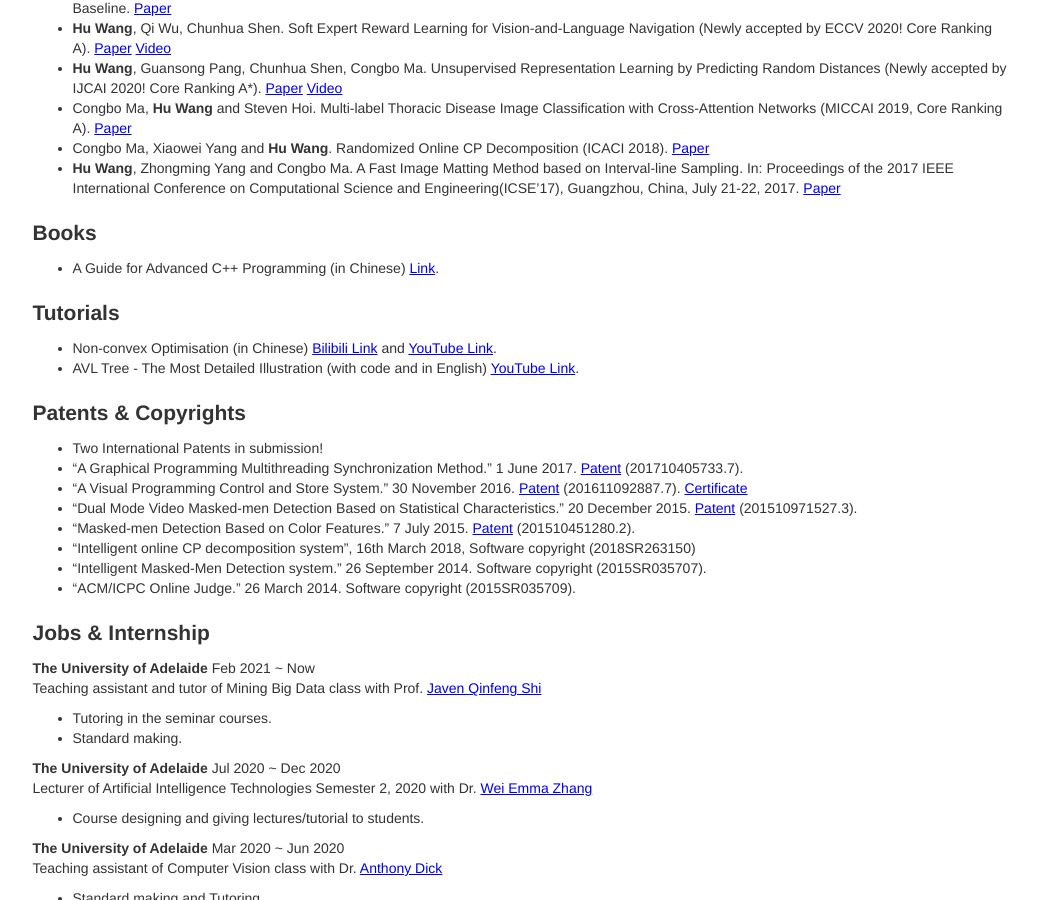
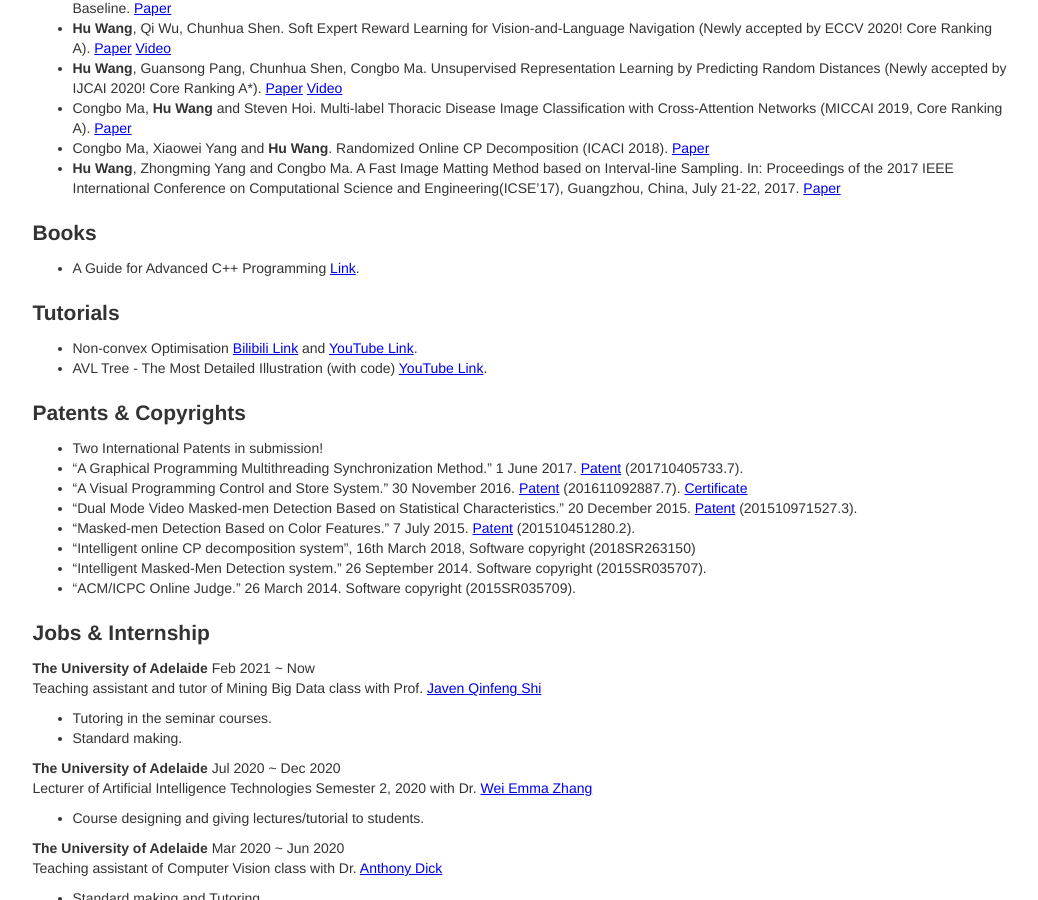
Before and after one commit to billhhh/whblog-omega, a Jekyll site: the page res/index.html, which Jekyll copies as it is, in a window 1280 px wide and 900 px high, scrolled down 712 px. Shown: the whole window, without its empty margins (120-1158 px from the left). Built offline with Jekyll 4.4.1, drawn with Linux system fonts in a browser that asks for light colours.

Commit message:
Update index.html

```diff
--- a/res/index.html
+++ b/res/index.html
@@ -93,7 +93,7 @@
       <div class="row">
         <ul>
           <li>
-            A Guide for Advanced C++ Programming (in Chinese) <a href = "https://item.jd.com/12520061.html">Link</a>.
+            A Guide for Advanced C++ Programming <a href = "https://item.jd.com/12520061.html">Link</a>.
           </li>
         </ul>
       </div>
@@ -102,10 +102,10 @@
       <div class="row">
         <ul>
           <li>
-            Non-convex Optimisation (in Chinese) <a href = "https://www.bilibili.com/medialist/detail/ml947528665">Bilibili Link</a> and <a href = "https://www.youtube.com/playlist?list=PLdQpBATOIwnMn0cSiGJ4ve8UMsAAUSv5P">YouTube Link</a>.
+            Non-convex Optimisation <a href = "https://www.bilibili.com/medialist/detail/ml947528665">Bilibili Link</a> and <a href = "https://www.youtube.com/playlist?list=PLdQpBATOIwnMn0cSiGJ4ve8UMsAAUSv5P">YouTube Link</a>.
 	  </li>
 	  <li>
-            AVL Tree - The Most Detailed Illustration (with code and in English) <a href = "https://www.youtube.com/watch?v=ETYGHmqnCKM">YouTube Link</a>.
+            AVL Tree - The Most Detailed Illustration (with code) <a href = "https://www.youtube.com/watch?v=ETYGHmqnCKM">YouTube Link</a>.
 	  </li>
         </ul>
       </div>
```
